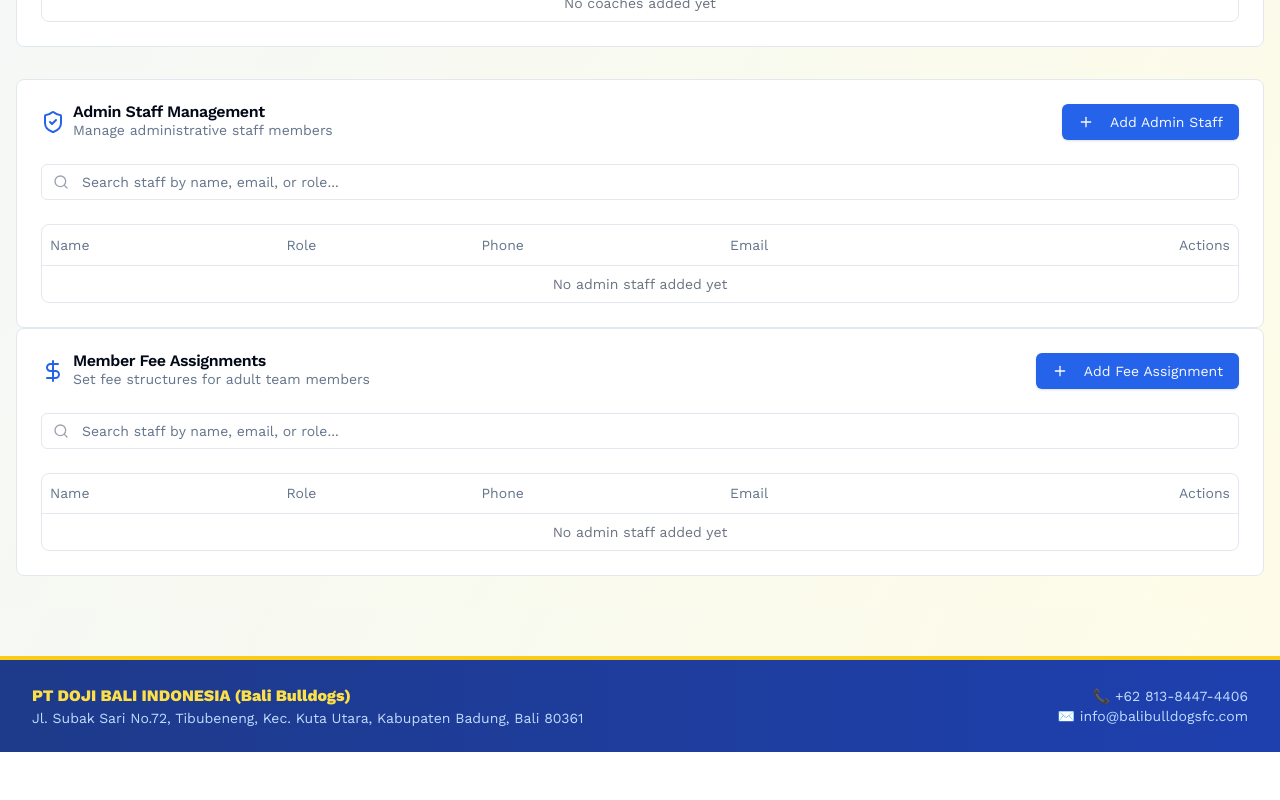
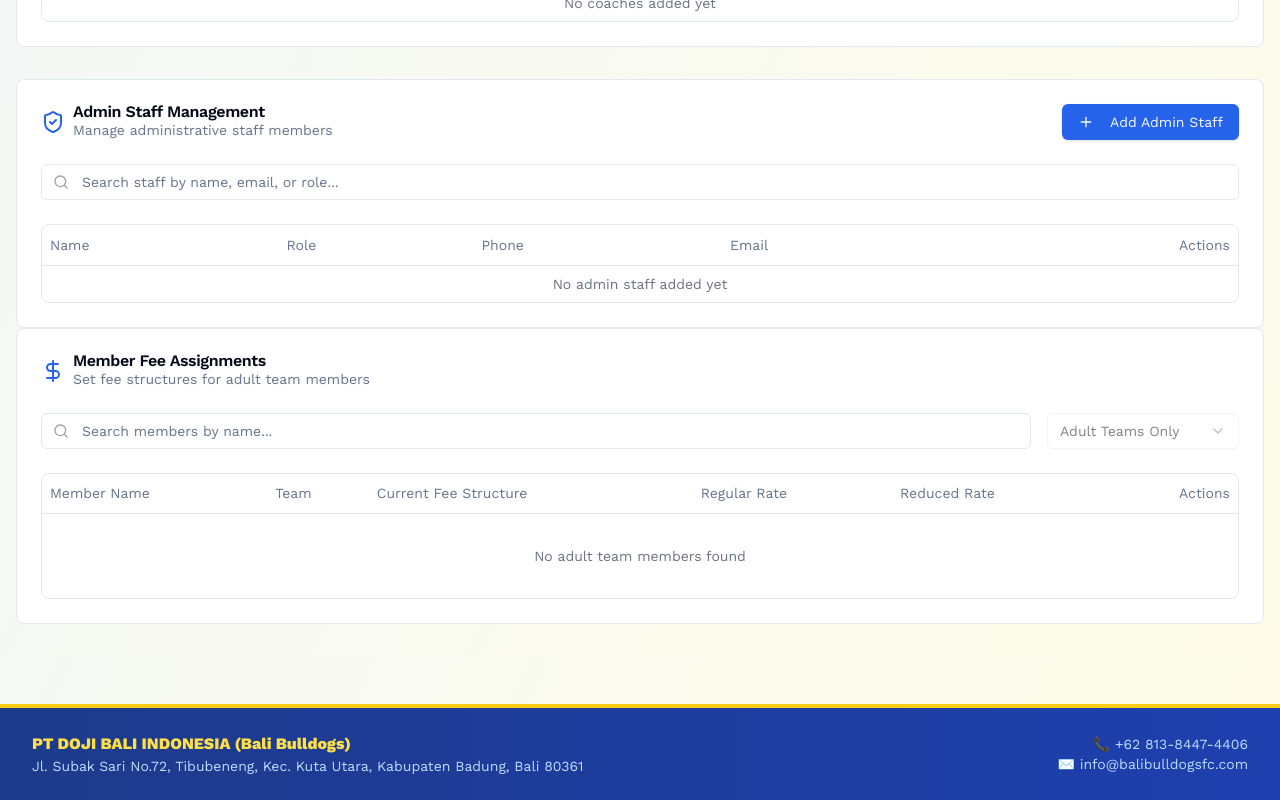
Before and after one commit to audioexpression/sg-7e6bc5f2-5cce-4c9a-b005-403f1c6031da-1782323627, a Next.js app: page /settings in a window 1280 px wide. Shown: the part 1976-2776 px from the top of the page. Before the commit the page ends 2728 px from the top, so only its background shows below. Built offline with nearby package versions, Linux system fonts and the light colour scheme.

Commit message:
feat(settings): Add Member Fee Assignments section with table UI

```diff
--- a/src/pages/settings.tsx
+++ b/src/pages/settings.tsx
@@ -1129,173 +1129,48 @@ export default function Settings() {
                     <CardDescription>Set fee structures for adult team members</CardDescription>
                   </div>
                 </div>
-                <Dialog open={isAddAdminOpen} onOpenChange={setIsAddAdminOpen}>
-                  <DialogTrigger asChild>
-                    <Button className="bg-blue-600 hover:bg-blue-700">
-                      <Plus className="h-4 w-4 mr-2" />
-                      Add Fee Assignment
-                    </Button>
-                  </DialogTrigger>
-                  <DialogContent>
-                    <DialogHeader>
-                      <DialogTitle>Add Fee Assignment</DialogTitle>
-                      <DialogDescription>Set a fee structure for an adult team member</DialogDescription>
-                    </DialogHeader>
-                    <div className="space-y-4">
-                      <div>
-                        <Label htmlFor="feeMember">Member *</Label>
-                        <Input
-                          id="feeMember"
-                          value={newAdmin.name}
-                          onChange={(e) => {
-                            setNewAdmin({ ...newAdmin, name: e.target.value });
-                            if (formErrors.adminName) setFormErrors({ ...formErrors, adminName: "" });
-                          }}
-                          placeholder="Member name"
-                          className={formErrors.adminName ? "border-red-500" : ""}
-                        />
-                        {formErrors.adminName && <p className="text-red-500 text-sm mt-1">{formErrors.adminName}</p>}
-                      </div>
-                      <div>
-                        <Label htmlFor="feeAmount">Amount (Rp) *</Label>
-                        <Input
-                          id="feeAmount"
-                          type="number"
-                          value={newAdmin.phone}
-                          onChange={(e) => {
-                            setNewAdmin({ ...newAdmin, phone: e.target.value });
-                            if (formErrors.adminPhone) setFormErrors({ ...formErrors, adminPhone: "" });
-                          }}
-                          placeholder="Fee amount"
-                          className={formErrors.adminPhone ? "border-red-500" : ""}
-                        />
-                        {formErrors.adminPhone && <p className="text-red-500 text-sm mt-1">{formErrors.adminPhone}</p>}
-                      </div>
-                      <div>
-                        <Label htmlFor="feeCategory">Category *</Label>
-                        <Select
-                          value={newAdmin.role}
-                          onValueChange={(value) => setNewAdmin({ ...newAdmin, role: value })}
-                        >
-                          <SelectTrigger>
-                            <SelectValue />
-                          </SelectTrigger>
-                          <SelectContent>
-                            <SelectItem value="Adult">Adult</SelectItem>
-                            <SelectItem value="Youth">Youth</SelectItem>
-                            <SelectItem value="Junior">Junior</SelectItem>
-                          </SelectContent>
-                        </Select>
-                      </div>
-                    </div>
-                    <DialogFooter>
-                      <Button variant="outline" onClick={() => setIsAddAdminOpen(false)}>Cancel</Button>
-                      <Button onClick={handleAddAdmin} className="bg-blue-600 hover:bg-blue-700">Add Fee Assignment</Button>
-                    </DialogFooter>
-                  </DialogContent>
-                </Dialog>
               </div>
             </CardHeader>
             <CardContent>
-              {/* Search */}
-              <div className="mb-6">
-                <div className="relative">
+              {/* Search and filters */}
+              <div className="flex gap-4 mb-6">
+                <div className="flex-1 relative">
                   <Search className="absolute left-3 top-1/2 transform -translate-y-1/2 h-4 w-4 text-gray-400" />
                   <Input
-                    placeholder="Search staff by name, email, or role..."
+                    placeholder="Search members by name..."
                     value={adminSearchTerm}
                     onChange={(e) => setAdminSearchTerm(e.target.value)}
                     className="pl-10"
                   />
                 </div>
+                <Select value="Adult" disabled>
+                  <SelectTrigger className="w-48">
+                    <SelectValue placeholder="Adult Teams Only" />
+                  </SelectTrigger>
+                  <SelectContent>
+                    <SelectItem value="Adult">Adult Teams Only</SelectItem>
+                  </SelectContent>
+                </Select>
               </div>
 
               <div className="border rounded-lg overflow-hidden">
                 <Table>
                   <TableHeader>
                     <TableRow>
-                      <TableHead>Name</TableHead>
-                      <TableHead>Role</TableHead>
-                      <TableHead>Phone</TableHead>
-                      <TableHead>Email</TableHead>
+                      <TableHead>Member Name</TableHead>
+                      <TableHead>Team</TableHead>
+                      <TableHead>Current Fee Structure</TableHead>
+                      <TableHead>Regular Rate</TableHead>
+                      <TableHead>Reduced Rate</TableHead>
                       <TableHead className="text-right">Actions</TableHead>
                     </TableRow>
                   </TableHeader>
                   <TableBody>
-                    {filteredAdminStaff.length === 0 ? (
-                      <TableRow>
-                        <TableCell colSpan={5} className="text-center text-gray-500">
-                          {adminSearchTerm ? "No staff members match your search" : "No admin staff added yet"}
-                        </TableCell>
-                      </TableRow>
-                    ) : (
-                      filteredAdminStaff.map((admin) => (
-                        <TableRow key={admin.id}>
-                          <TableCell>
-                            {editingAdmin?.id === admin.id ? (
-                              <Input
-                                value={editingAdmin.name}
-                                onChange={(e) => setEditingAdmin({ ...editingAdmin, name: e.target.value })}
-                              />
-                            ) : (
-                              admin.name
-                            )}
-                          </TableCell>
-                          <TableCell>
-                            {editingAdmin?.id === admin.id ? (
-                              <Input
-                                value={editingAdmin.role}
-                                onChange={(e) => setEditingAdmin({ ...editingAdmin, role: e.target.value })}
-                              />
-                            ) : (
-                              <Badge variant="outline">{admin.role}</Badge>
-                            )}
-                          </TableCell>
-                          <TableCell>
-                            {editingAdmin?.id === admin.id ? (
-                              <Input
-                                value={editingAdmin.phone}
-                                onChange={(e) => setEditingAdmin({ ...editingAdmin, phone: e.target.value })}
-                              />
-                            ) : (
-                              admin.phone
-                            )}
-                          </TableCell>
-                          <TableCell>
-                            {editingAdmin?.id === admin.id ? (
-                              <Input
-                                type="email"
-                                value={editingAdmin.email}
-                                onChange={(e) => setEditingAdmin({ ...editingAdmin, email: e.target.value })}
-                              />
-                            ) : (
-                              admin.email
-                            )}
-                          </TableCell>
-                          <TableCell className="text-right">
-                            {editingAdmin?.id === admin.id ? (
-                              <div className="flex justify-end gap-2">
-                                <Button size="sm" onClick={handleUpdateAdmin} className="bg-green-600 hover:bg-green-700">
-                                  <Save className="h-4 w-4" />
-                                </Button>
-                                <Button size="sm" variant="outline" onClick={() => setEditingAdmin(null)}>
-                                  <X className="h-4 w-4" />
-                                </Button>
-                              </div>
-                            ) : (
-                              <div className="flex justify-end gap-2">
-                                <Button size="sm" variant="outline" onClick={() => setEditingAdmin(admin)}>
-                                  <Edit className="h-4 w-4" />
-                                </Button>
-                                <Button size="sm" variant="destructive" onClick={() => handleDeleteAdmin(admin.id)}>
-                                  <Trash2 className="h-4 w-4" />
-                                </Button>
-                              </div>
-                            )}
-                          </TableCell>
-                        </TableRow>
-                      ))
-                    )}
+                    <TableRow>
+                      <TableCell colSpan={6} className="text-center text-gray-500 py-8">
+                        No adult team members found
+                      </TableCell>
+                    </TableRow>
                   </TableBody>
                 </Table>
               </div>
```
